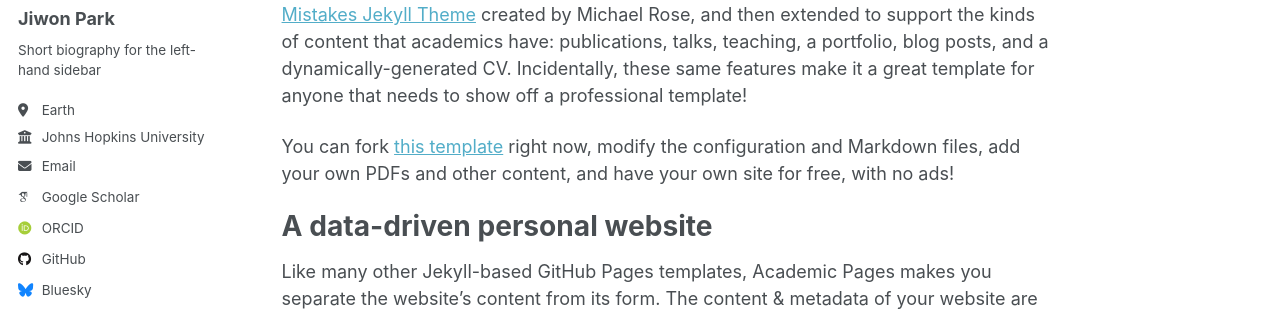
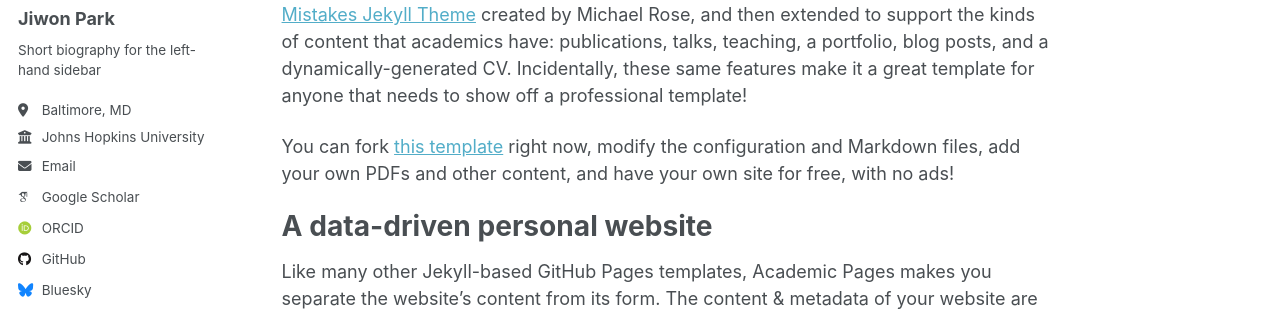
Before and after one commit to JiwonPark41/JiwonPark41.github.io, a Jekyll site: the page built from _pages/about.md, in a window 1280 px wide. Shown: the part 276-587 px from the top of the page. Built offline with Jekyll 4.4.1, drawn with Linux system fonts in a browser that asks for light colours; some web fonts are replaced; a script that is not in the unit is left out.

Commit message:
Update _config.yml
Update Jiwon_info

```diff
--- a/_config.yml
+++ b/_config.yml
@@ -16,7 +16,7 @@ description              : &description "Your Name's academic portfolio"   # Upd
 url                      : https://academicpages.github.io # The base hostname & protocol for your site e.g. "https://[your GitHub username].github.io",
                                                            # or if you already have some other page hosted on Github then use "https://[your GitHub username].github.io/[Your Repo Name]"
 baseurl                  : "" # the subpath of your site, e.g. "/blog"
-repository               : "academicpages/academicpages.github.io"
+repository               : "JiwonPark41/JiwonPark41.github.io"
 
 # Site Author - The following control what appear as part of the author content on the side bar.
 #               If a field is blank the icon and link will not appear, otherwise it will be shown.
@@ -27,7 +27,7 @@ author:
   name             : "Jiwon Park"
   pronouns         : # example: "she/her"
   bio              : "Short biography for the left-hand sidebar"
-  location         : "Earth"
+  location         : "Baltimore, MD"
   employer         : "Johns Hopkins University"
   uri              : # URL
   email            : "jpark335@jh.edu"
```
